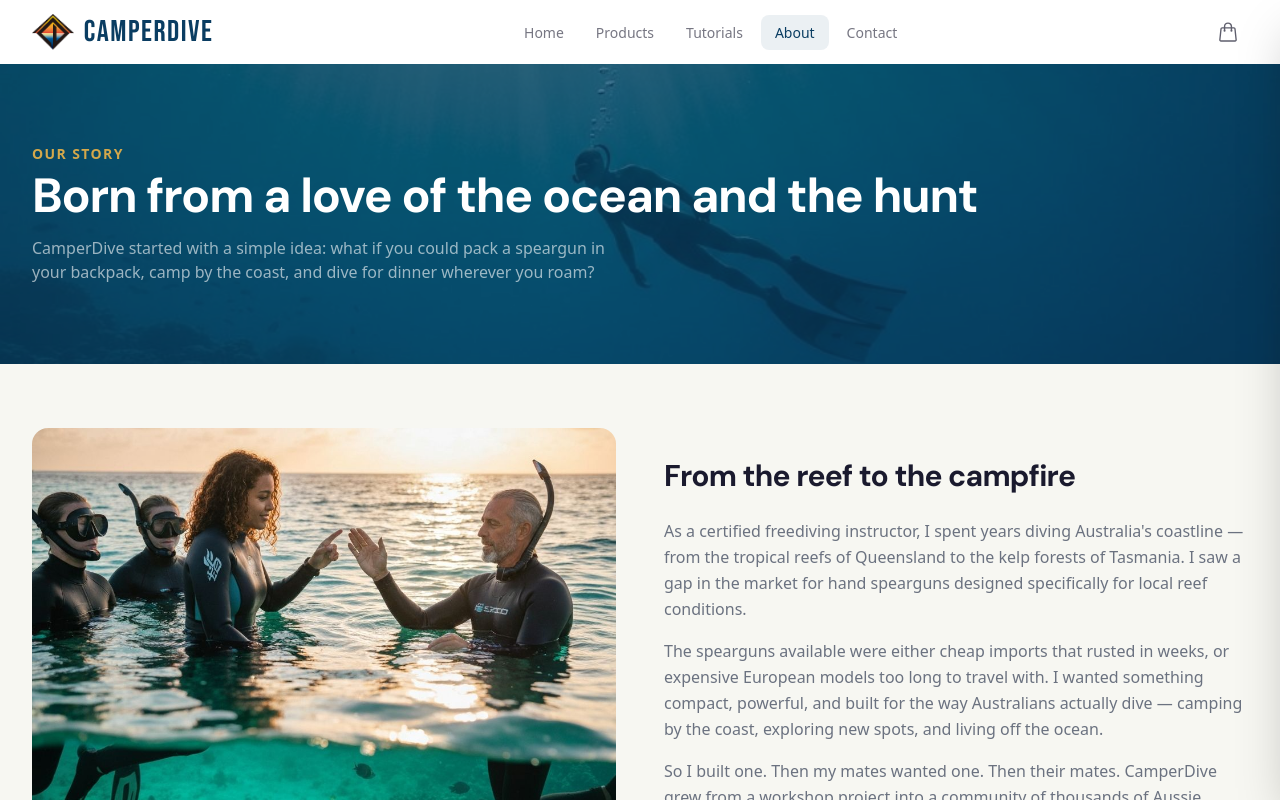
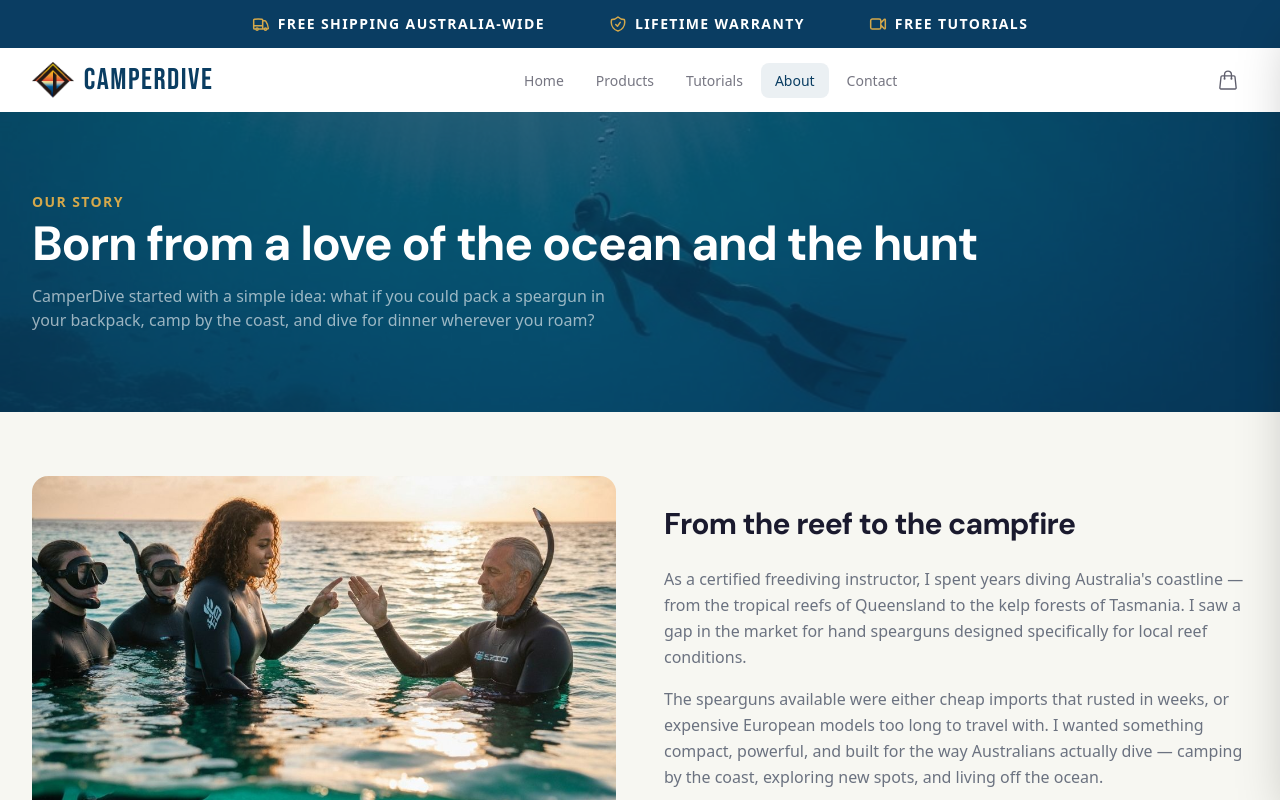
Before and after one commit to dmwcs/camper-dive, a Next.js app: page /about in a window 1280 px wide. Shown: the top 800 px of the page. Built offline with nearby package versions, Linux system fonts and the light colour scheme.

Commit message:
add trust bar

```diff
--- a/app/(site)/page.tsx
+++ b/app/(site)/page.tsx
@@ -9,33 +9,6 @@ import { FinalCTA } from "./_components/FinalCTA";
 // TODO: 上线前改成 3600（1小时），配合 Sanity webhook 做按需刷新
 export const revalidate = 0;
 
-const trustBadges = [
-  {
-    label: "Free Shipping Australia-wide",
-    icon: (
-      <svg width="14" height="14" fill="none" viewBox="0 0 24 24" stroke="currentColor" strokeWidth={2}>
-        <path strokeLinecap="round" strokeLinejoin="round" d="M8.25 18.75a1.5 1.5 0 0 1-3 0m3 0a1.5 1.5 0 0 0-3 0m3 0h6m-9 0H3.375a1.125 1.125 0 0 1-1.125-1.125V14.25m17.25 4.5a1.5 1.5 0 0 1-3 0m3 0a1.5 1.5 0 0 0-3 0m3 0h1.125c.621 0 1.129-.504 1.09-1.124a17.902 17.902 0 0 0-3.213-9.193 2.056 2.056 0 0 0-1.58-.86H14.25M16.5 18.75h-2.25m0-11.177v-.958c0-.568-.422-1.048-.987-1.106a48.554 48.554 0 0 0-10.026 0 1.106 1.106 0 0 0-.987 1.106v7.635m12-6.677v6.677m0 4.5v-4.5m0 0h-12" />
-      </svg>
-    ),
-  },
-  {
-    label: "Lifetime Warranty",
-    icon: (
-      <svg width="14" height="14" fill="none" viewBox="0 0 24 24" stroke="currentColor" strokeWidth={2}>
-        <path strokeLinecap="round" strokeLinejoin="round" d="M9 12.75 11.25 15 15 9.75m-3-7.036A11.959 11.959 0 0 1 3.598 6 11.99 11.99 0 0 0 3 9.749c0 5.592 3.824 10.29 9 11.623 5.176-1.332 9-6.03 9-11.622 0-1.31-.21-2.571-.598-3.751h-.152c-3.196 0-6.1-1.248-8.25-3.285Z" />
-      </svg>
-    ),
-  },
-  {
-    label: "Free Tutorials",
-    icon: (
-      <svg width="14" height="14" fill="none" viewBox="0 0 24 24" stroke="currentColor" strokeWidth={2}>
-        <path strokeLinecap="round" strokeLinejoin="round" d="m15.75 10.5 4.72-4.72a.75.75 0 0 1 1.28.53v11.38a.75.75 0 0 1-1.28.53l-4.72-4.72M4.5 18.75h9a2.25 2.25 0 0 0 2.25-2.25v-9a2.25 2.25 0 0 0-2.25-2.25h-9A2.25 2.25 0 0 0 2.25 7.5v9a2.25 2.25 0 0 0 2.25 2.25Z" />
-      </svg>
-    ),
-  },
-];
-
 export default async function Home() {
   const [products, tutorials] = await Promise.all([
     getProducts(),
@@ -44,18 +17,6 @@ export default async function Home() {
 
   return (
     <div className="bg-background">
-      {/* Top Announcement / Trust Bar (Home Page Only) */}
-      <div className="hidden bg-ocean py-2 text-center text-white lg:block">
-        <div className="mx-auto flex max-w-7xl items-center justify-center gap-10 px-6 text-[11px] font-semibold uppercase tracking-widest sm:text-xs">
-          {trustBadges.map((badge) => (
-            <div key={badge.label} className="flex items-center gap-2">
-              <span className="text-sand">{badge.icon}</span>
-              <span>{badge.label}</span>
-            </div>
-          ))}
-        </div>
-      </div>
-
       <HeroSection />
       <ProductsSection products={products} />
       <WhyHandSpears />
--- a/components/layout/Navbar.tsx
+++ b/components/layout/Navbar.tsx
@@ -5,6 +5,7 @@ import Link from "next/link";
 import { usePathname } from "next/navigation";
 import { useState, useEffect } from "react";
 import { useCart } from "@/lib/cart-context";
+import { TrustBar } from "./TrustBar";
 
 const navLinks = [
   { href: "/", label: "Home" },
@@ -76,6 +77,8 @@ export function Navbar() {
         scrolled ? "shadow-sm" : ""
       }`}
     >
+      <TrustBar />
+
       <nav className="mx-auto flex h-16 max-w-7xl items-center px-6 lg:px-8">
         {/* Logo — fixed width so nav links can center */}
         <Link href="/" className="flex shrink-0 items-center gap-2.5">
--- /dev/null
+++ b/components/layout/TrustBar.tsx
@@ -0,0 +1,82 @@
+"use client";
+
+import { useEffect, useRef } from "react";
+
+const trustBadges = [
+  {
+    label: "Free Shipping Australia-wide",
+    icon: (
+      <svg width="18" height="18" fill="none" viewBox="0 0 24 24" stroke="currentColor" strokeWidth={2}>
+        <path strokeLinecap="round" strokeLinejoin="round" d="M8.25 18.75a1.5 1.5 0 0 1-3 0m3 0a1.5 1.5 0 0 0-3 0m3 0h6m-9 0H3.375a1.125 1.125 0 0 1-1.125-1.125V14.25m17.25 4.5a1.5 1.5 0 0 1-3 0m3 0a1.5 1.5 0 0 0-3 0m3 0h1.125c.621 0 1.129-.504 1.09-1.124a17.902 17.902 0 0 0-3.213-9.193 2.056 2.056 0 0 0-1.58-.86H14.25M16.5 18.75h-2.25m0-11.177v-.958c0-.568-.422-1.048-.987-1.106a48.554 48.554 0 0 0-10.026 0 1.106 1.106 0 0 0-.987 1.106v7.635m12-6.677v6.677m0 4.5v-4.5m0 0h-12" />
+      </svg>
+    ),
+  },
+  {
+    label: "Lifetime Warranty",
+    icon: (
+      <svg width="18" height="18" fill="none" viewBox="0 0 24 24" stroke="currentColor" strokeWidth={2}>
+        <path strokeLinecap="round" strokeLinejoin="round" d="M9 12.75 11.25 15 15 9.75m-3-7.036A11.959 11.959 0 0 1 3.598 6 11.99 11.99 0 0 0 3 9.749c0 5.592 3.824 10.29 9 11.623 5.176-1.332 9-6.03 9-11.622 0-1.31-.21-2.571-.598-3.751h-.152c-3.196 0-6.1-1.248-8.25-3.285Z" />
+      </svg>
+    ),
+  },
+  {
+    label: "Free Tutorials",
+    icon: (
+      <svg width="18" height="18" fill="none" viewBox="0 0 24 24" stroke="currentColor" strokeWidth={2}>
+        <path strokeLinecap="round" strokeLinejoin="round" d="m15.75 10.5 4.72-4.72a.75.75 0 0 1 1.28.53v11.38a.75.75 0 0 1-1.28.53l-4.72-4.72M4.5 18.75h9a2.25 2.25 0 0 0 2.25-2.25v-9a2.25 2.25 0 0 0-2.25-2.25h-9A2.25 2.25 0 0 0 2.25 7.5v9a2.25 2.25 0 0 0 2.25 2.25Z" />
+      </svg>
+    ),
+  },
+];
+
+export function TrustBar() {
+  const scrollRef = useRef<HTMLDivElement>(null);
+
+  useEffect(() => {
+    const timer = setInterval(() => {
+      if (!scrollRef.current) return;
+      const el = scrollRef.current;
+      const width = el.clientWidth;
+      const maxScroll = el.scrollWidth - width;
+      let nextScroll = el.scrollLeft + width;
+
+      // If we've reached the end, loop back to the start
+      if (nextScroll > maxScroll + 10) {
+        nextScroll = 0;
+      }
+
+      el.scrollTo({ left: nextScroll, behavior: "smooth" });
+    }, 4000);
+    return () => clearInterval(timer);
+  }, []);
+
+  return (
+    <div className="bg-ocean py-2.5 text-white sm:py-3.5">
+      {/* Desktop View: all items side by side */}
+      <div className="hidden mx-auto max-w-7xl items-center justify-center gap-x-12 px-6 text-xs md:text-sm md:gap-x-16 font-bold uppercase tracking-widest sm:flex">
+        {trustBadges.map((badge) => (
+          <div key={badge.label} className="flex items-center gap-2">
+            <span className="text-sand">{badge.icon}</span>
+            <span>{badge.label}</span>
+          </div>
+        ))}
+      </div>
+
+      {/* Mobile View: horizontally scrollable, auto-snapping, 1 item at a time */}
+      <div
+        ref={scrollRef}
+        className="flex w-full overflow-x-auto snap-x snap-mandatory sm:hidden [&::-webkit-scrollbar]:hidden [-ms-overflow-style:none] [scrollbar-width:none]"
+      >
+        {trustBadges.map((badge) => (
+          <div
+            key={badge.label}
+            className="w-full shrink-0 snap-center flex items-center justify-center gap-2 px-4 text-[11px] font-bold uppercase tracking-widest"
+          >
+            <span className="text-sand shrink-0">{badge.icon}</span>
+            <span className="truncate">{badge.label}</span>
+          </div>
+        ))}
+      </div>
+    </div>
+  );
+}
```
